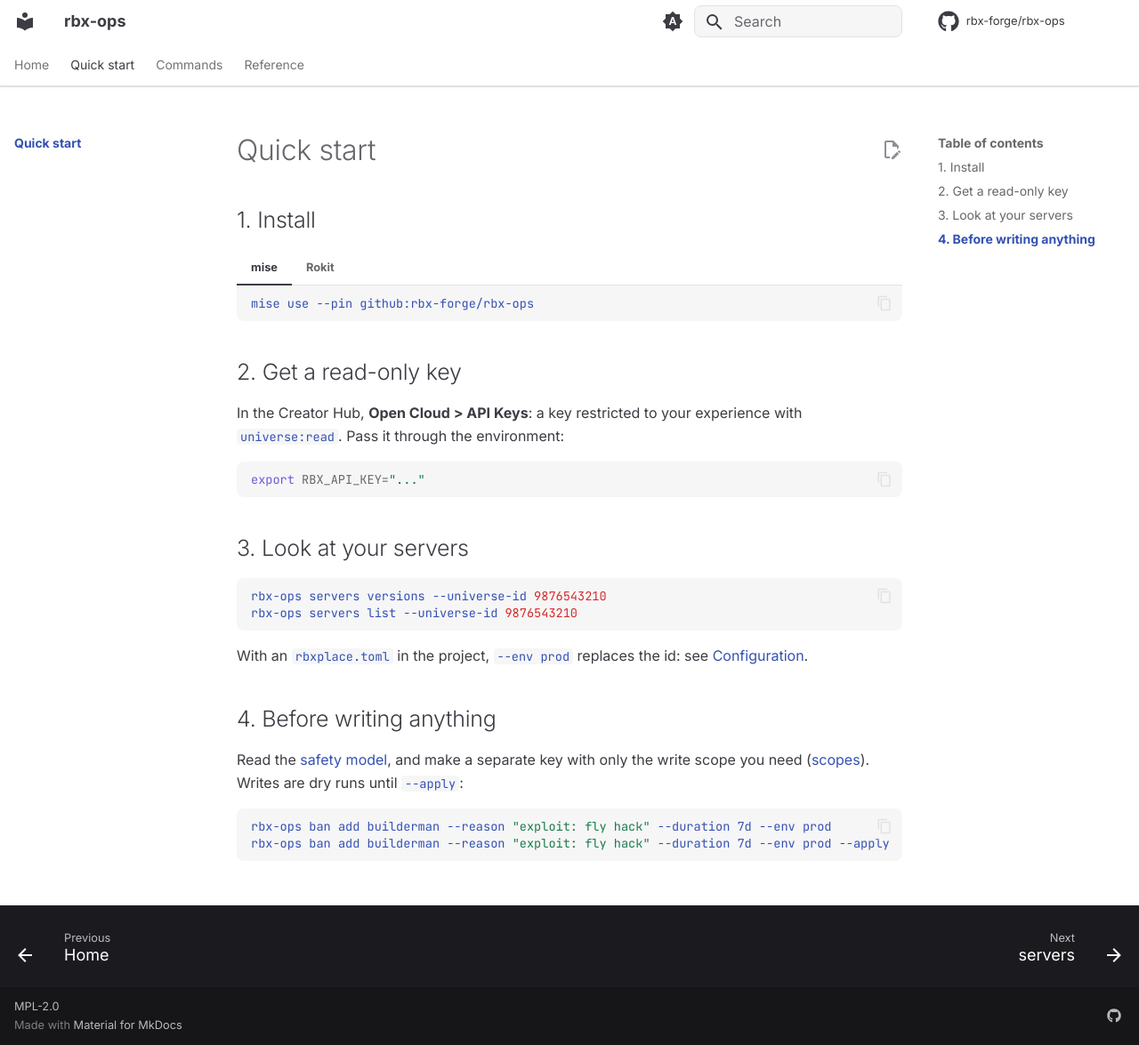
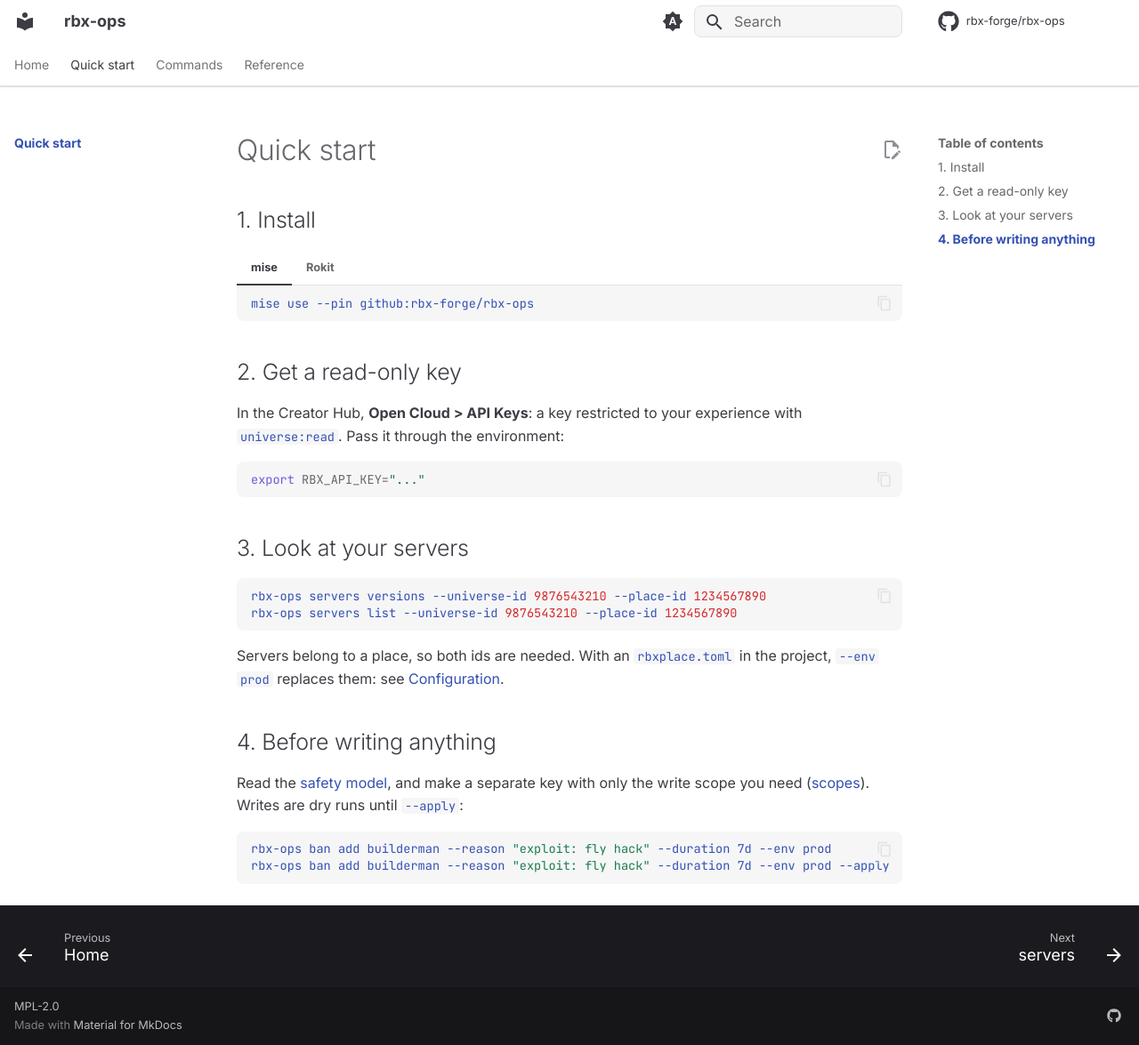
Before and after one commit to rbx-forge/rbx-ops, an MkDocs documentation site: the page built from docs/quickstart.md, in a window 1280 px wide and 1175 px high. Shown: the whole window at 89% size. Built offline with MkDocs 1.6.1 and Material for MkDocs 9.7.7, drawn with Linux system fonts in a browser that asks for light colours; comment, search, counter and statistics services are not loaded.

Commit message:
docs: the quick start's servers commands pass --place-id
servers versions, list and logs resolve a place as well as a universe,
and with --universe-id alone they stop at "no target. Pass --env <name>
... or --place-id <id>". The quick start showed exactly that form, so its
first two commands failed as written.

Signed-off-by: dev-bap <71776985+dev-bap@users.noreply.github.com>

````diff
--- a/docs/quickstart.md
+++ b/docs/quickstart.md
@@ -25,11 +25,11 @@ export RBX_API_KEY="..."
 ## 3. Look at your servers
 
 ```sh
-rbx-ops servers versions --universe-id 9876543210
-rbx-ops servers list --universe-id 9876543210
+rbx-ops servers versions --universe-id 9876543210 --place-id 1234567890
+rbx-ops servers list --universe-id 9876543210 --place-id 1234567890
 ```
 
-With an `rbxplace.toml` in the project, `--env prod` replaces the id: see [Configuration](reference/configuration.md).
+Servers belong to a place, so both ids are needed. With an `rbxplace.toml` in the project, `--env prod` replaces them: see [Configuration](reference/configuration.md).
 
 ## 4. Before writing anything
 
````
Also changed, not shown: CHANGELOG.md (+1 -0 lines).
